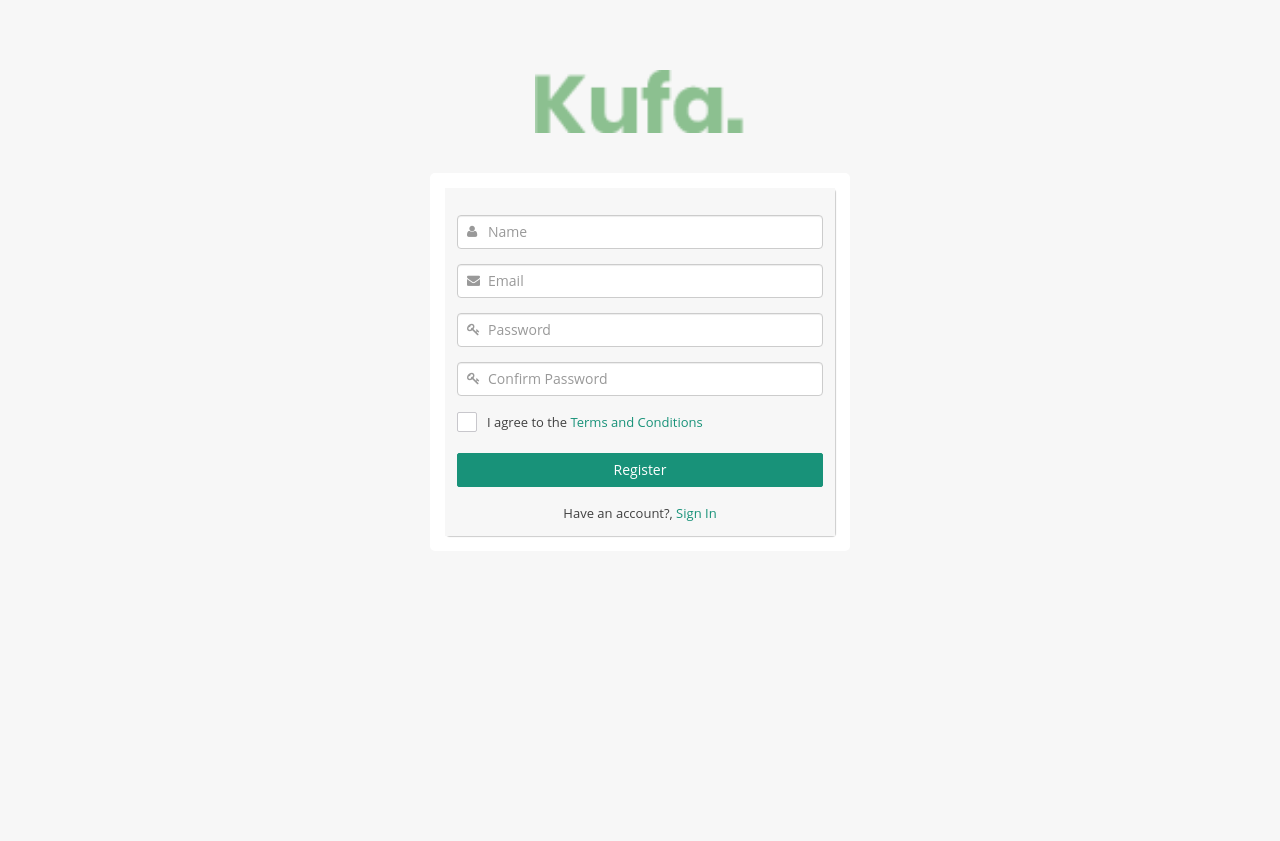
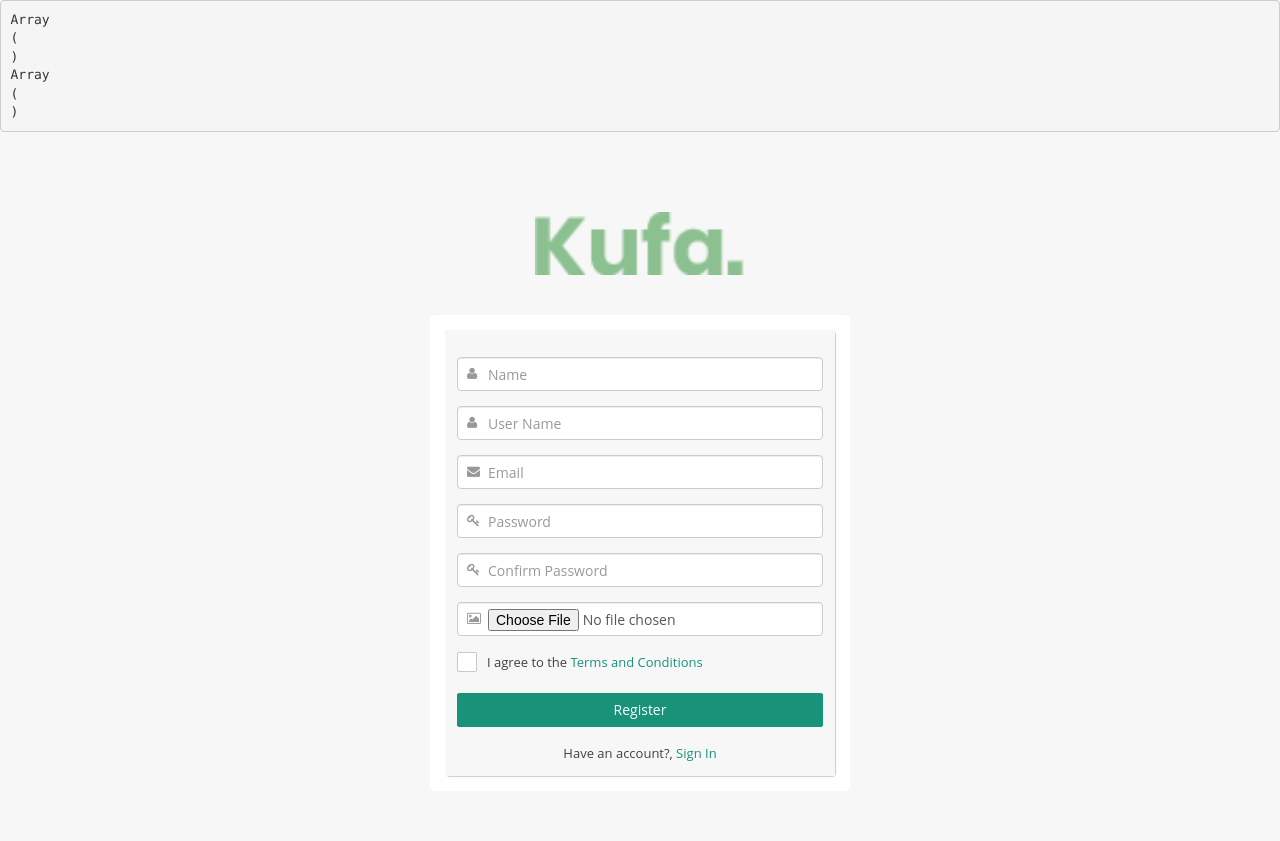
Before and after one commit to aamahi/kufa, a PHP site: page /admin/user/register.php in a window 1280 px wide. Before the commit the page ends 537 px from the top, so only its background shows below. Run offline with PHP 8.4, Linux system fonts and the light colour scheme.

Commit message:
Registaion page desing compleate

```diff
--- /dev/null
+++ b/admin/user/reg.php
@@ -0,0 +1,6 @@
+<?php
+
+echo "<pre>";
+print_r($_POST);
+print_r($_FILES);
+echo "</pre>";
--- a/admin/user/register.php
+++ b/admin/user/register.php
@@ -1,6 +1,7 @@
 <?php
 $title = "Register";
 include_once('header.php');
+include_once('reg.php');
 ?>
 <div class="wrap">
     <!-- page BODY -->
@@ -15,29 +16,41 @@ include_once('header.php');
             <!--SIGN IN FORM-->
             <div class="panel mb-none">
                 <div class="panel-content bg-scale-0">
-                    <form>
+                    <form action ="" method="post" enctype = "multipart/form-data">
                         <div class="form-group mt-md">
                             <span class="input-with-icon">
-                                <input type="text" class="form-control" id="name" placeholder="Name">
+                                <input type="text" class="form-control" name="name" placeholder="Name">
                                 <i class="fa fa-user"></i>
                             </span>
                         </div>
                         <div class="form-group mt-md">
                             <span class="input-with-icon">
-                                <input type="email" class="form-control" id="email" placeholder="Email">
+                                <input type="text" class="form-control" name="username" placeholder="User Name">
+                                <i class="fa fa-user"></i>
+                            </span>
+                        </div>
+                        <div class="form-group mt-md">
+                            <span class="input-with-icon">
+                                <input type="email" class="form-control" name="email" placeholder="Email">
                                 <i class="fa fa-envelope"></i>
                             </span>
                         </div>
                         <div class="form-group">
                             <span class="input-with-icon">
-                                <input type="password" class="form-control" id="password" placeholder="Password">
+                                <input type="password" class="form-control" name="password" placeholder="Password">
                                 <i class="fa fa-key"></i>
                             </span>
                         </div>
                         <div class="form-group">
                             <span class="input-with-icon">
-                                <input type="password" class="form-control" id="confirm-password" placeholder="Confirm Password">
+                                <input type="password" class="form-control" name="confirm_password" placeholder="Confirm Password">
                                 <i class="fa fa-key"></i>
+                            </span>
+                        </div>
+                        <div class="form-group">
+                            <span class="input-with-icon">
+                                <input type="file" class="form-control" name="user_image">
+                                <i class="fa fa-image"></i>
                             </span>
                         </div>
                         <div class="form-group">
```
